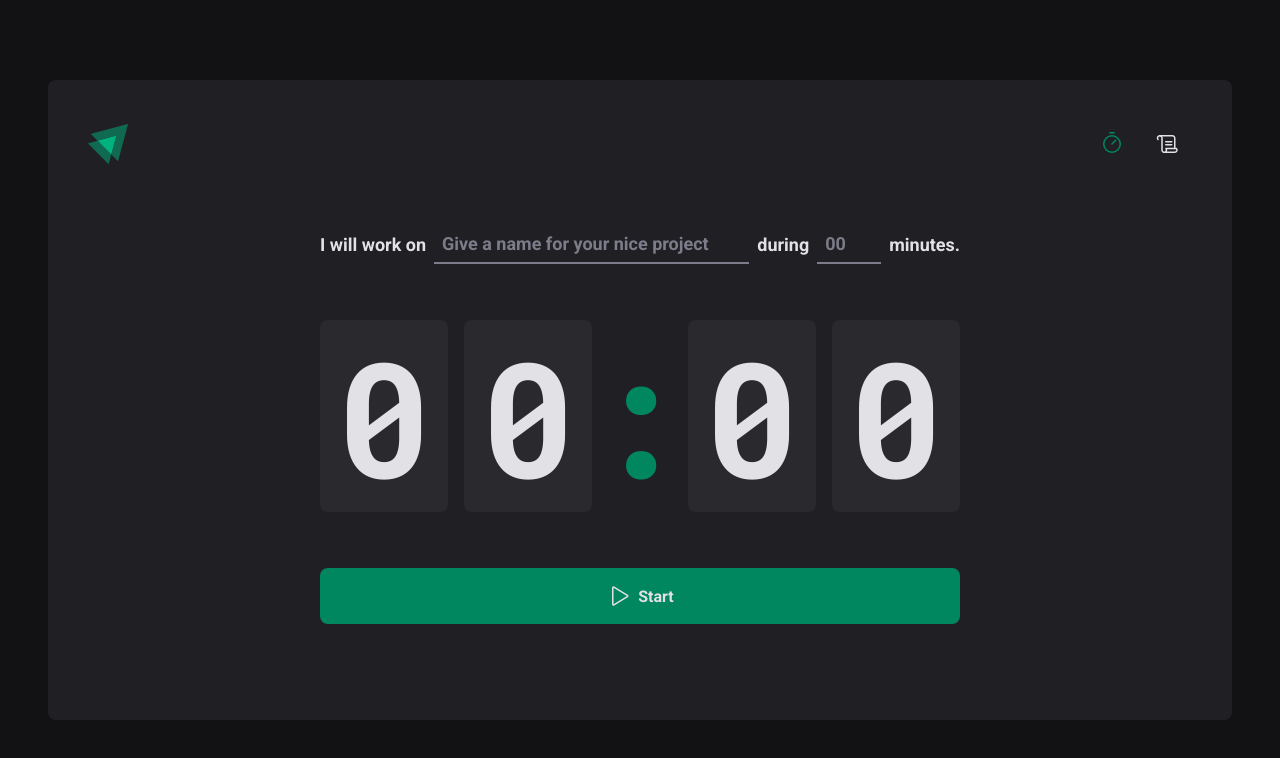
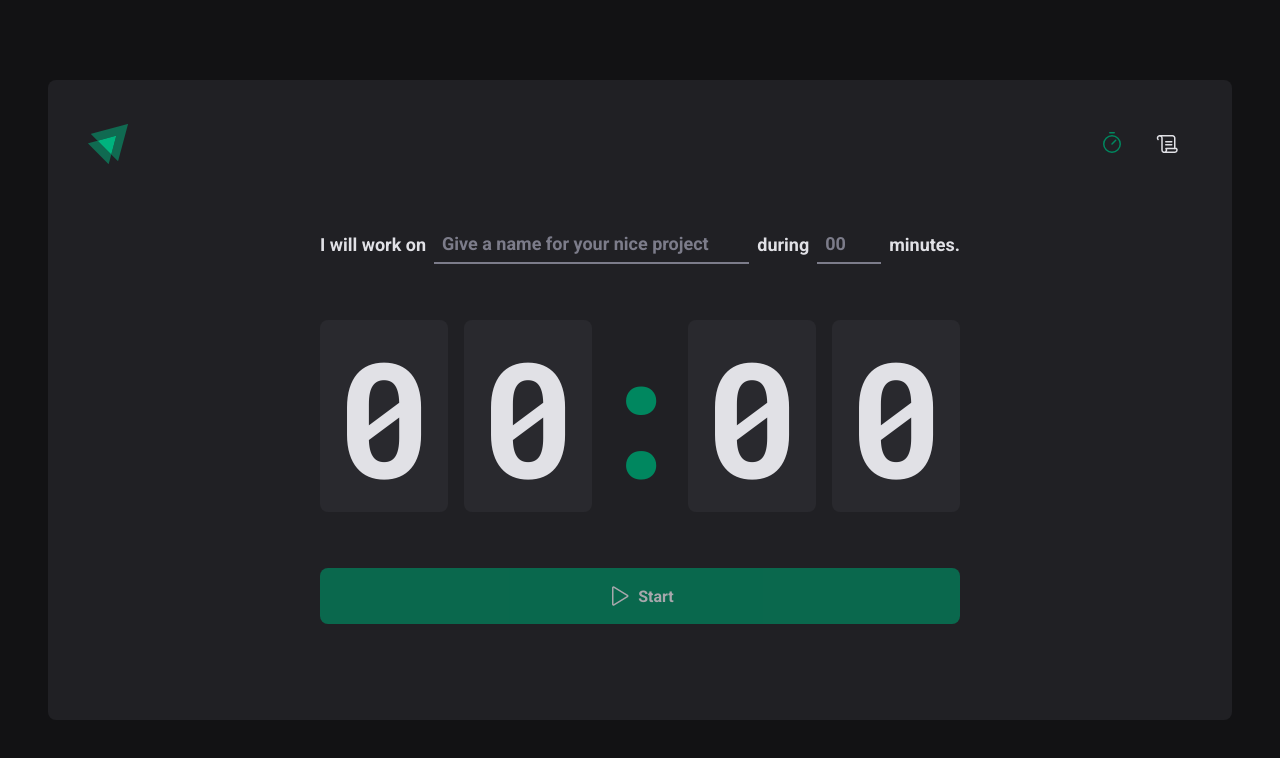
Before and after one commit to franciscovaz/timer, a React (Vite) app: page / in a window 1280 px wide. Shown: the top 758 px of the page. Built offline with nearby package versions, Linux system fonts and the light colour scheme.

Commit message:
- disable form according to input value, using watch helper;

```diff
--- a/src/pages/Home/index.tsx
+++ b/src/pages/Home/index.tsx
@@ -18,11 +18,14 @@
         faster, but you lose flow and the control while user is writing
 */
 export function Home() {
-  const { register, handleSubmit } = useForm()
+  const { register, handleSubmit, watch } = useForm()
 
   function handleCreateNewCycle(data: any) {
     console.log(data)
   }
+
+  const task = watch('task')
+  const isSubmitDisabled = !task
 
   return (
     <HomeContainer>
@@ -65,7 +68,7 @@
           <span>0</span>
         </CountdownContainer>
 
-        <StartCountdownButton type="submit">
+        <StartCountdownButton disabled={isSubmitDisabled} type="submit">
           <Play size={24} />
           Start
         </StartCountdownButton>
```
